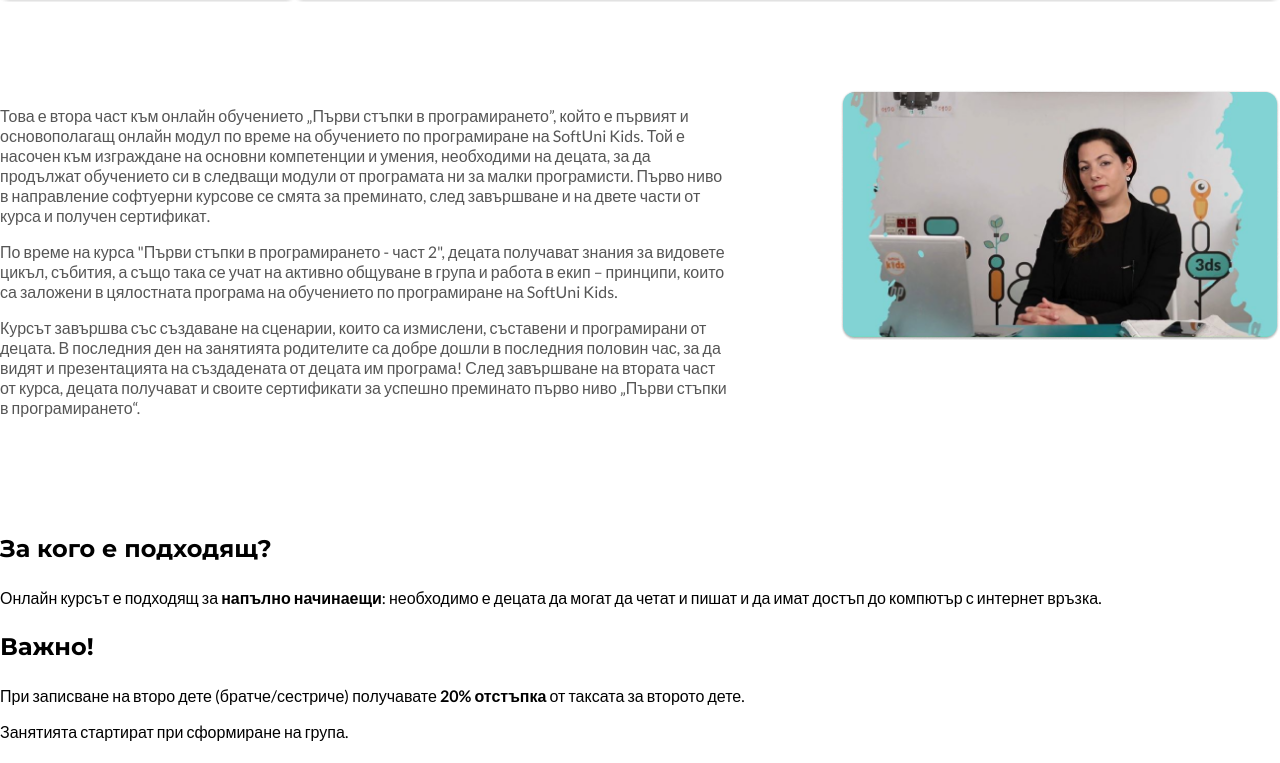
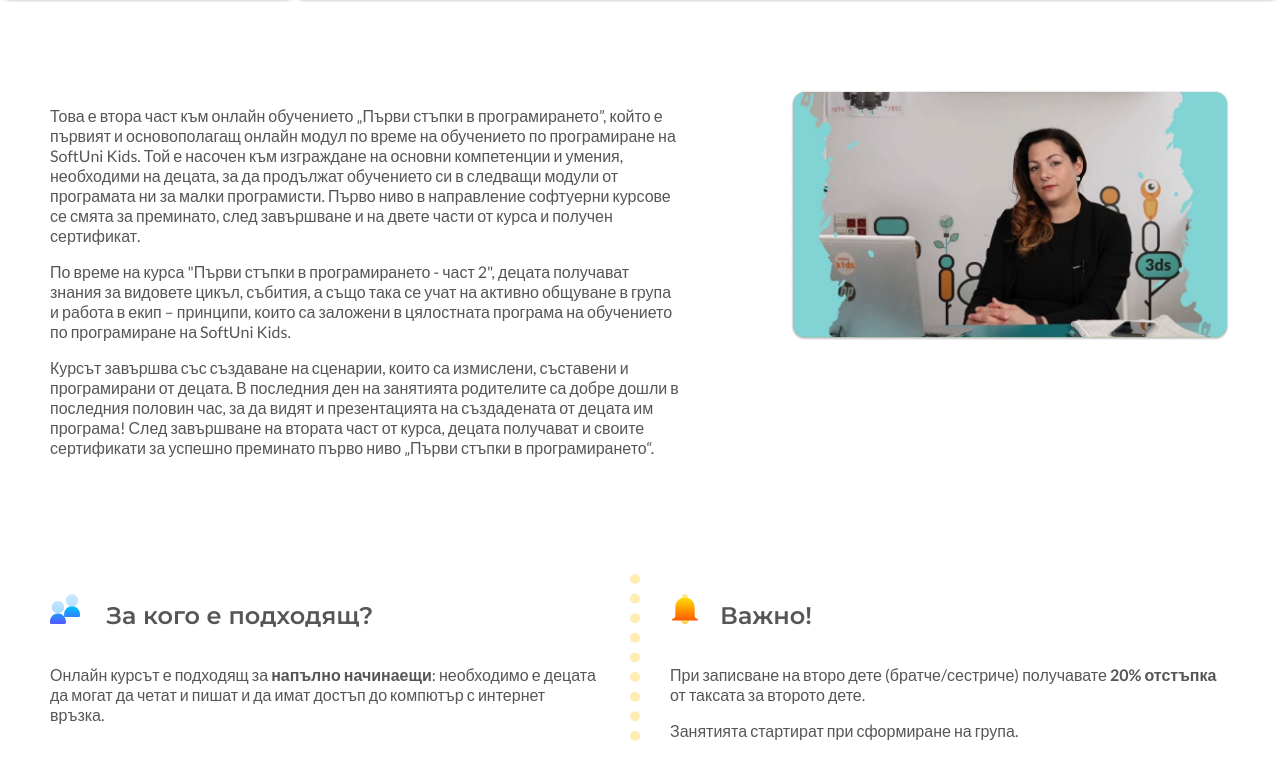
Before and after one commit to silviya-stoyanova/softuni-kids, a plain HTML site: page views/courses.html in a window 1280 px wide. Shown: the part 435-1198 px from the top of the page. Drawn offline with Linux system fonts and the light colour scheme.

Commit message:
Added styles for course-suitable-section

```diff
--- /dev/null
+++ b/styles/06-components/courses/course-suitable-and-skills.scss
@@ -0,0 +1,87 @@
+@import "../../01-settings/settings-colors.scss";
+@import "../../01-settings/settings-box-shadows.scss";
+@import "../../02-tools/mixins.scss";
+
+.course-suitable-and-skills-container {
+  margin-bottom: 65px;
+
+  @include for-tablet-up {
+    display: grid;
+    grid-template-columns: repeat(2, 1fr);
+  }
+
+  .course-suitable,
+  .course-skills {
+    color: $grey-700;
+  }
+
+  .course-suitable {
+    border-bottom: 10px dotted $orange-100;
+    padding-bottom: 30px;
+
+    @include for-tablet-up {
+      padding-bottom: 0;
+      padding-right: 30px;
+      border-bottom: none;
+      border-right: 10px dotted $orange-100;
+    }
+  }
+
+  .course-suitable-title,
+  .course-skills-title {
+    display: inline-flex;
+    font-weight: 600;
+    line-height: 36px;
+    margin-bottom: 15px;
+
+    @include for-tablet-up {
+      display: inline-block;
+
+      &:before {
+        width: 30px;
+        height: 30px;
+      }
+    }
+
+    &:before {
+      content: "";
+      flex: 0 0 30px;
+      display: inline-block;
+      margin-right: 20px;
+      background-size: contain;
+      background-repeat: no-repeat;
+    }
+  }
+
+  .course-suitable-title {
+    &:before {
+      background-image: url("../../../assets/icons/people.svg");
+    }
+  }
+
+  .course-suitable-description,
+  .course-skills-description {
+    margin-bottom: 0;
+  }
+
+  .course-suitable-description {
+  }
+
+  .course-skills {
+    margin-top: 30px;
+
+    @include for-tablet-up {
+      margin-top: 0;
+      margin-left: 30px;
+    }
+  }
+
+  .course-skills-title {
+    &:before {
+      background-image: url("../../../assets/icons/bell.svg");
+    }
+  }
+
+  .course-skills-description {
+  }
+}
--- a/styles/06-components/courses/courses-details.scss
+++ b/styles/06-components/courses/courses-details.scss
@@ -12,7 +12,7 @@
     grid-template-rows: 1fr;
     grid-template-columns: 1fr 440px;
     gap: 110px;
-    padding: 0;
+    //padding: 0;
     margin: 150px auto 100px;
   }
 
@@ -24,6 +24,7 @@
   }
 
   .course-details-video-container {
+    justify-self: center;
     max-width: 440px;
     height: 250px;
     border-radius: 12px;
--- a/styles/06-components/courses/courses-header.scss
+++ b/styles/06-components/courses/courses-header.scss
@@ -34,7 +34,7 @@
     align-items: center;
     position: absolute;
     min-height: 110px;
-    padding: 0;
+    //padding: 0;
     margin-top: 0;
     margin-bottom: 0;
     bottom: -19%;
--- a/views/courses.html
+++ b/views/courses.html
@@ -17,6 +17,7 @@
   <link rel="stylesheet" href="../styles/06-components/common/components-navigation.css">
   <link rel="stylesheet" href="../styles/06-components/courses/courses-header.css">
   <link rel="stylesheet" href="../styles/06-components/courses/courses-details.css">
+  <link rel="stylesheet" href="../styles/06-components/courses/course-suitable-and-skills.css">
   <link rel="stylesheet" href="../styles/07-utilities/utilities-centered.css">
   <title>Courses - SoftUni Kids</title>
 </head>
@@ -128,11 +129,11 @@
       </article>
     </section>
 
-    <section class="course-suitable-and-skills-container">
+    <section class="course-suitable-and-skills-container container">
       <article class="course-suitable">
-        <h3 class="course-suitable-title">
+        <h2 class="course-suitable-title">
           За кого е подходящ?
-        </h3>
+        </h2>
         <p class="course-suitable-description">
           Онлайн курсът е подходящ за <strong>напълно начинаещи</strong>: необходимо е децата да могат да четат и пишат
           и да имат достъп
@@ -141,7 +142,7 @@
       </article>
 
       <article class="course-skills">
-        <h3 class="course-skills-title">Важно!</h3>
+        <h2 class="course-skills-title">Важно!</h2>
         <p class="course-skills-description">
           При записване на второ дете (братче/сестриче) получавате <strong>20% отстъпка</strong> от таксата за второто
           дете.
@@ -187,16 +188,15 @@
     <section class="certificate-container">
       <article class="certificate-text-container">
         <h3 class="certificate-text-title">
-          За кого е подходящ?
+          Сертификат
         </h3>
         <p class="certificate-text-description">
-          Онлайн курсът е подходящ за напълно начинаещи: необходимо е децата да могат да четат и пишат и да имат достъп
-          до компютър с интернет връзка.
+          Да се опише максимално подробно кога и къде се провеждат занятията. За примера съм изпозлвал описание от
+          онлайн курс
         </p>
       </article>
       <article class="certificate-image-container">
-        <img class="certificate-image" src="../assets/images/course-details-video-cover-image.png"
-          alt="certificate-image">
+        <div class="certificate-image"></div>
       </article>
     </section>
 
```
Also changed, not shown: styles/06-components/courses/course-suitable-and-skills.css (added), styles/06-components/courses/courses-details.css, styles/06-components/courses/courses-header.css, 3 other files.
